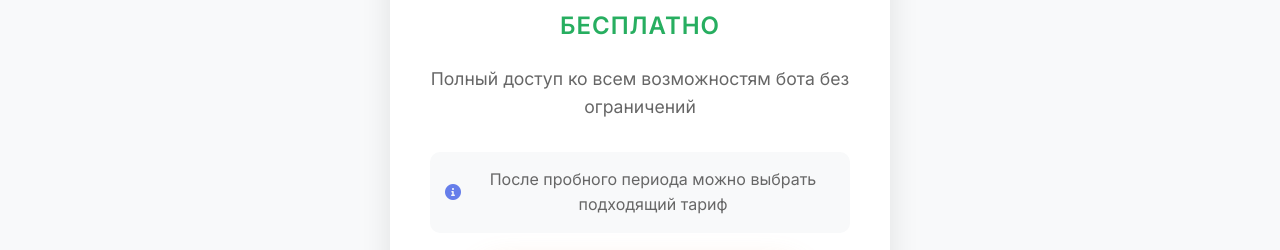
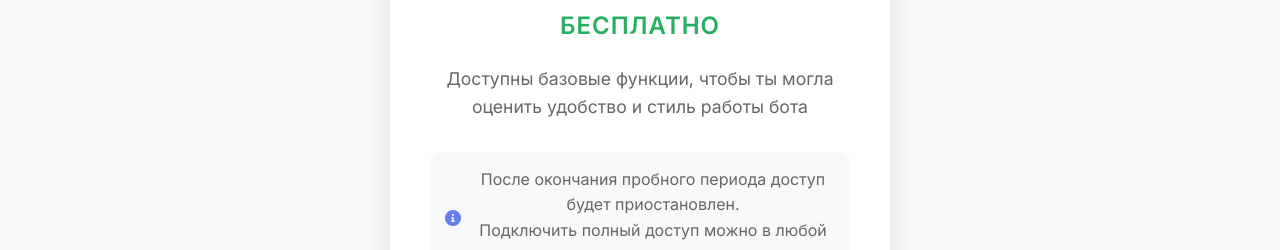
Before and after one commit to MikkiPolo/glam_site, a plain HTML site: page index.html in a window 1280 px wide. Shown: the part 3464-3714 px from the top of the page. Drawn offline with Linux system fonts and the light colour scheme.

Commit message:
change index

```diff
--- a/index.html
+++ b/index.html
@@ -140,11 +140,11 @@
                         <span class="free-days">48 часов</span>
                         <span class="free-text">бесплатно</span>
                     </div>
-                    <p class="pricing-description">Полный доступ ко всем возможностям бота без ограничений</p>
+                    <p class="pricing-description">Доступны базовые функции, чтобы ты могла оценить удобство и стиль работы бота</p>
                 </div>
                 <div class="pricing-note">
                     <i class="fas fa-info-circle"></i>
-                    <span>После пробного периода можно выбрать подходящий тариф</span>
+                    <span>После окончания пробного периода доступ будет приостановлен.<br>Подключить полный доступ можно в любой момент.</span>
                 </div>
                 <a href="https://t.me/ChrommaStyleBot" class="cta-button" target="_blank">
                     <i class="fab fa-telegram"></i>
```
